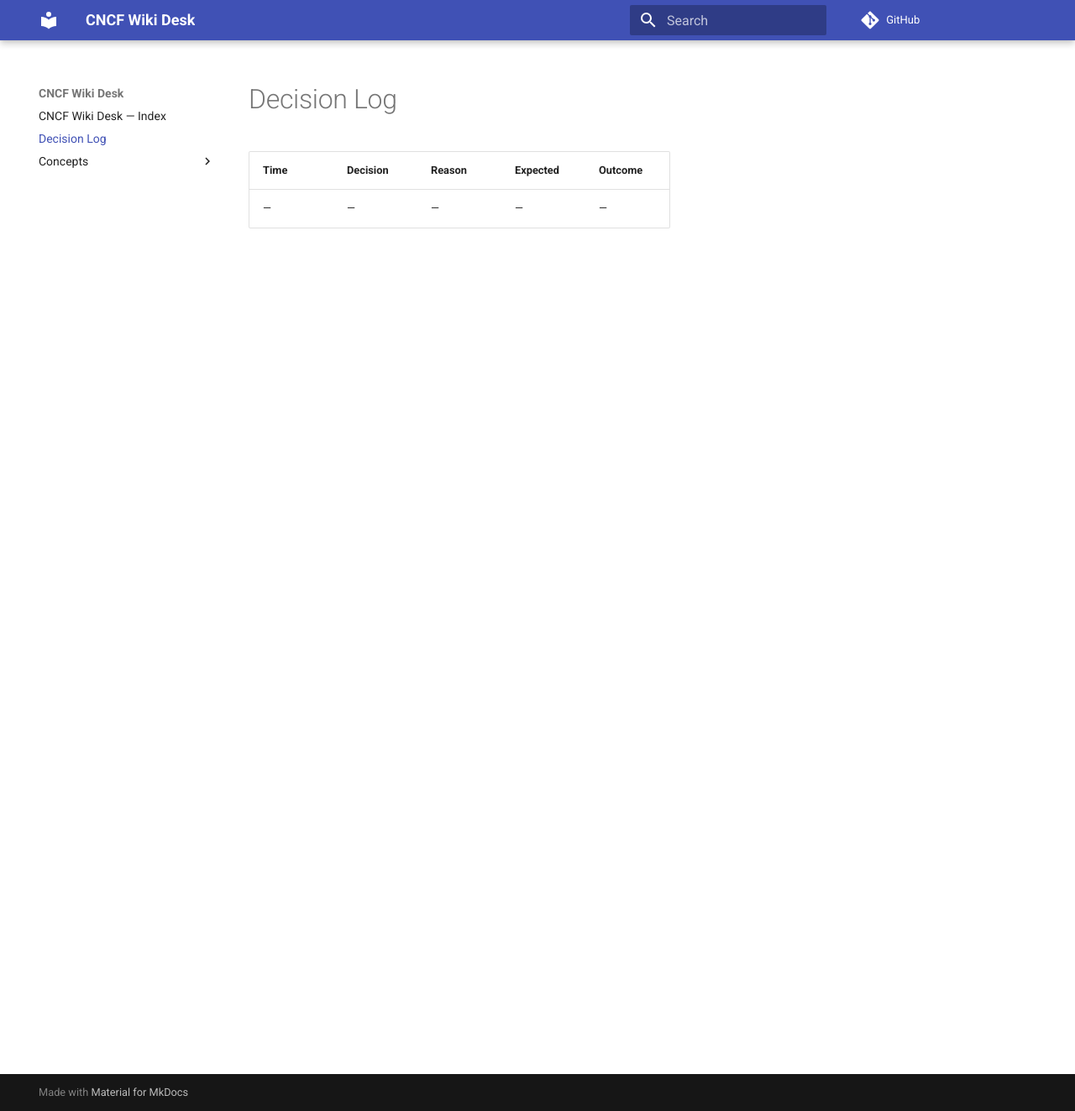
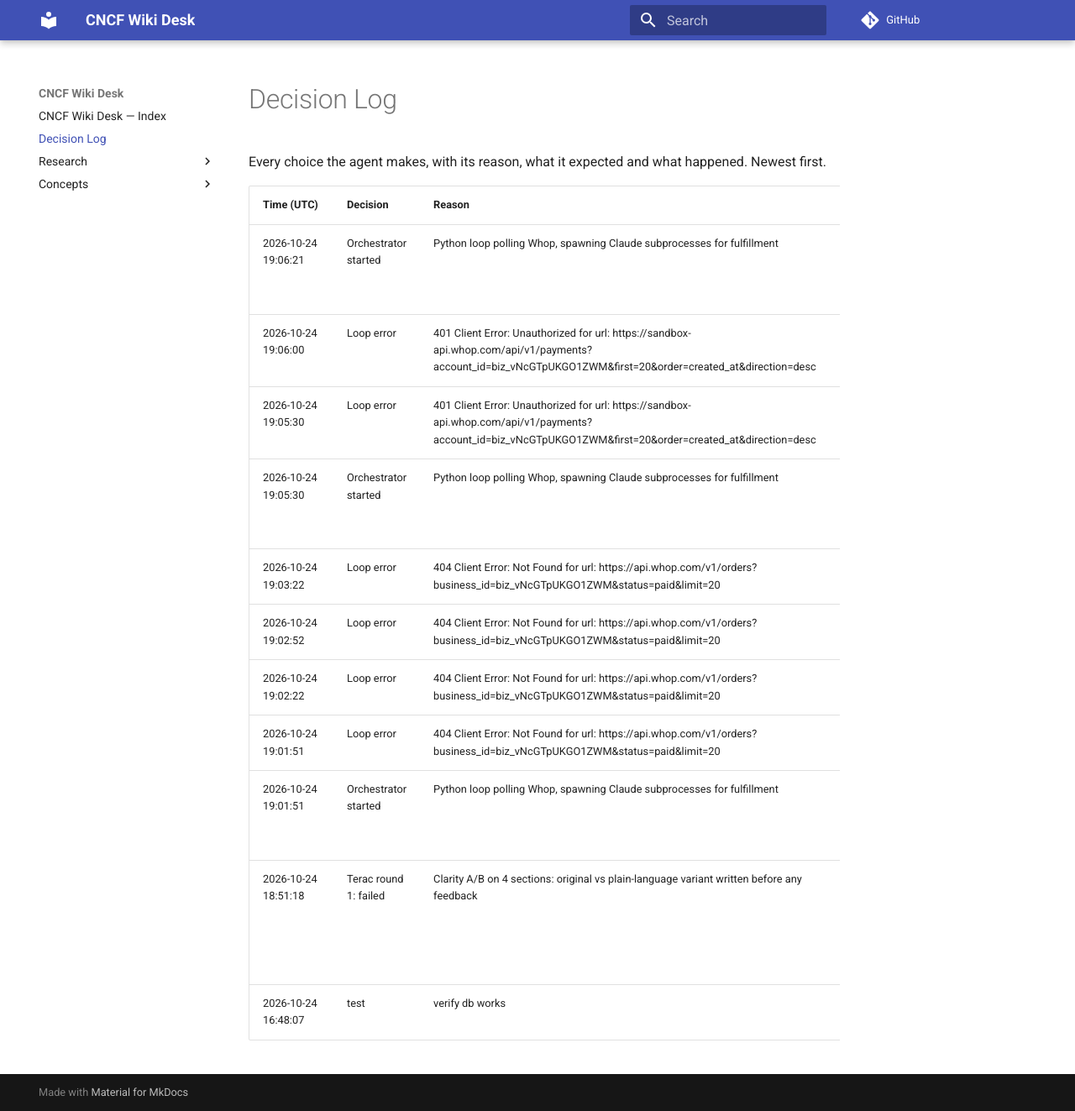
Before and after one commit to ravirajnalls/hackathon-cncf-wiki-desk, an MkDocs documentation site: the page built from wiki/log.md, in a window 1280 px wide and 1323 px high. Shown: the whole window at 84% size. Built offline with MkDocs 1.6.1 and Material for MkDocs 9.7.7, drawn with Linux system fonts in a browser that asks for light colours; comment, search, counter and statistics services are not loaded.

```diff
--- a/wiki/log.md
+++ b/wiki/log.md
@@ -1,5 +1,17 @@
 # Decision Log
 
-| Time | Decision | Reason | Expected | Outcome |
+Every choice the agent makes, with its reason, what it expected and what happened. Newest first.
+
+| Time (UTC) | Decision | Reason | Expected | Outcome |
 |------|----------|--------|----------|---------|
-| — | — | — | — | — |
+| 2026-10-24 19:06:21 | Orchestrator started | Python loop polling Whop, spawning Claude subprocesses for fulfillment | All paid orders fulfilled autonomously |  |
+| 2026-10-24 19:06:00 | Loop error | 401 Client Error: Unauthorized for url: https://sandbox-api.whop.com/api/v1/payments?account_id=biz_vNcGTpUKGO1ZWM&first=20&order=created_at&direction=desc | recover | retrying |
+| 2026-10-24 19:05:30 | Loop error | 401 Client Error: Unauthorized for url: https://sandbox-api.whop.com/api/v1/payments?account_id=biz_vNcGTpUKGO1ZWM&first=20&order=created_at&direction=desc | recover | retrying |
+| 2026-10-24 19:05:30 | Orchestrator started | Python loop polling Whop, spawning Claude subprocesses for fulfillment | All paid orders fulfilled autonomously |  |
+| 2026-10-24 19:03:22 | Loop error | 404 Client Error: Not Found for url: https://api.whop.com/v1/orders?business_id=biz_vNcGTpUKGO1ZWM&status=paid&limit=20 | recover | retrying |
+| 2026-10-24 19:02:52 | Loop error | 404 Client Error: Not Found for url: https://api.whop.com/v1/orders?business_id=biz_vNcGTpUKGO1ZWM&status=paid&limit=20 | recover | retrying |
+| 2026-10-24 19:02:22 | Loop error | 404 Client Error: Not Found for url: https://api.whop.com/v1/orders?business_id=biz_vNcGTpUKGO1ZWM&status=paid&limit=20 | recover | retrying |
+| 2026-10-24 19:01:51 | Loop error | 404 Client Error: Not Found for url: https://api.whop.com/v1/orders?business_id=biz_vNcGTpUKGO1ZWM&status=paid&limit=20 | recover | retrying |
+| 2026-10-24 19:01:51 | Orchestrator started | Python loop polling Whop, spawning Claude subprocesses for fulfillment | All paid orders fulfilled autonomously |  |
+| 2026-10-24 18:51:18 | Terac round 1: failed | Clarity A/B on 4 sections: original vs plain-language variant written before any feedback | 10 general-population ratings within budget $40 | {"cpi_usd": null, "total_usd": null, "reason": "Terac MCP tools (terac_request_feasibility, terac_get_feasibility_request, terac_launch_draft_opportunity) are n |
+| 2026-10-24 16:48:07 | test | verify db works | no errors |  |
```
Also changed, not shown: wiki/Research/Welcome.md (added, +5 -0 lines), wiki/concepts/agent-sandbox-on-cncf.md (+7 -3 lines), wiki/concepts/kubernetes-agent-sandbox.md (added, +66 -0 lines), wiki/index.md (+1 -0 lines), 6 other files.
